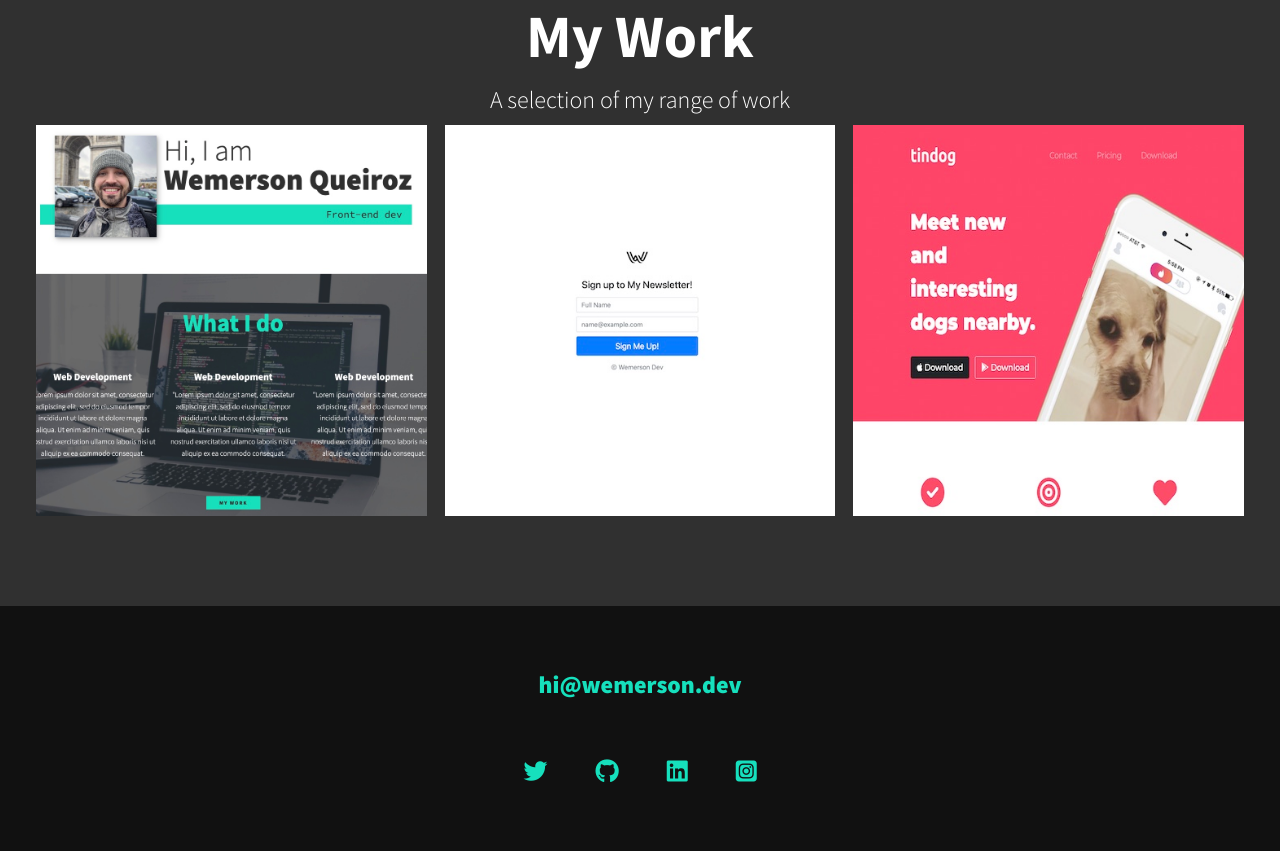
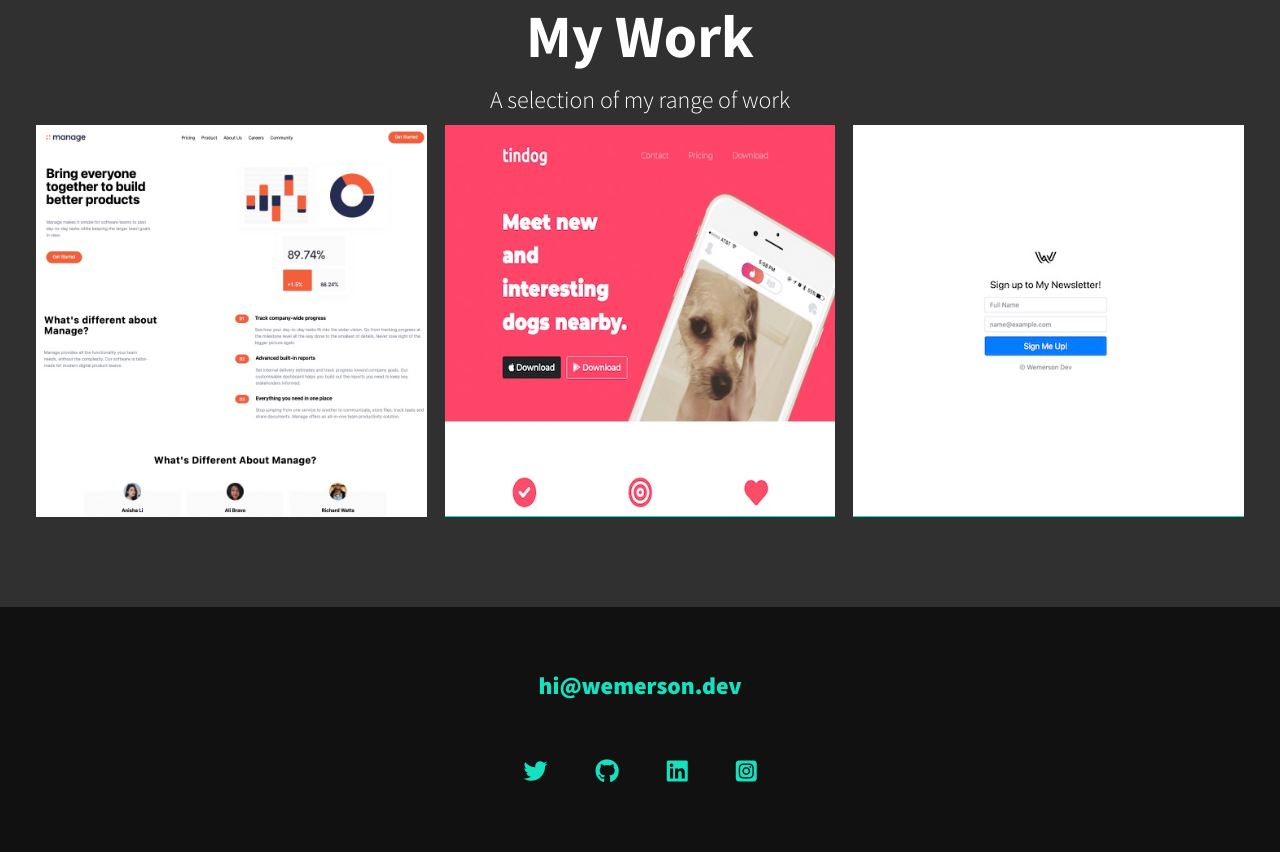
Before and after one commit to wemersonqueiroz/portfolio, a React (Create React App) app: page / in a window 1280 px wide. Shown: the part 1660-2512 px from the top of the page. Built offline with nearby package versions, Linux system fonts and the light colour scheme.

Commit message:
[UPDATE]Arranged portfolio order with latest project

```diff
--- a/src/container/Portfolio.js
+++ b/src/container/Portfolio.js
@@ -8,22 +8,21 @@ export default function Works() {
       <h2 className="section__title section__title--work"> My Work</h2>
       <p className="section__subtitle">A selection of my range of work</p>
       <div class="portfolio">
-        {/* portfolio ITEM 00*/}
+        {/* portfolio ITEM 03*/}
         <WorksDetails
-          projectLink="www.wemerson.dev"
-          projectImage={Images.portfolio.portfolio00}
+          projectLink="https://manage-tailwind.pages.dev/"
+          projectImage={Images.portfolio.portfolio03}
+        />
+        {/* portfolio ITEM 02*/}
+        <WorksDetails
+          projectLink="https://wemersonqueiroz.github.io/bootstrap-tindog/"
+          projectImage={Images.portfolio.portfolio02}
         />
         {/* portfolio ITEM 01*/}
         <WorksDetails
           projectLink="https://hidden-ravine-54566.herokuapp.com/"
           projectImage={Images.portfolio.portfolio01}
         />
-
-        {/* portfolio ITEM 02*/}
-        <WorksDetails
-          projectLink="https://wemersonqueiroz.github.io/bootstrap-tindog/"
-          projectImage={Images.portfolio.portfolio02}
-        />
       </div>
     </section>
   )
```
